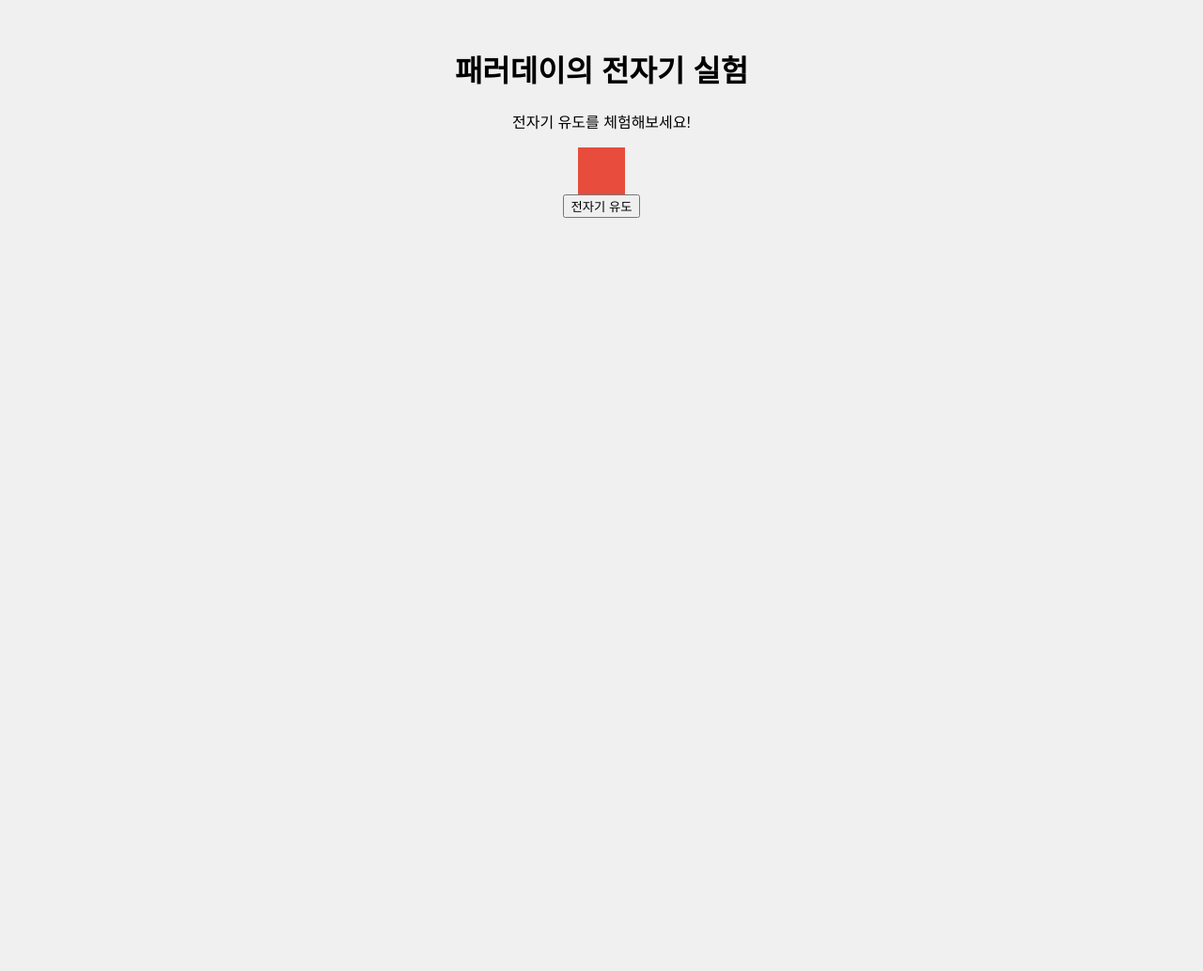
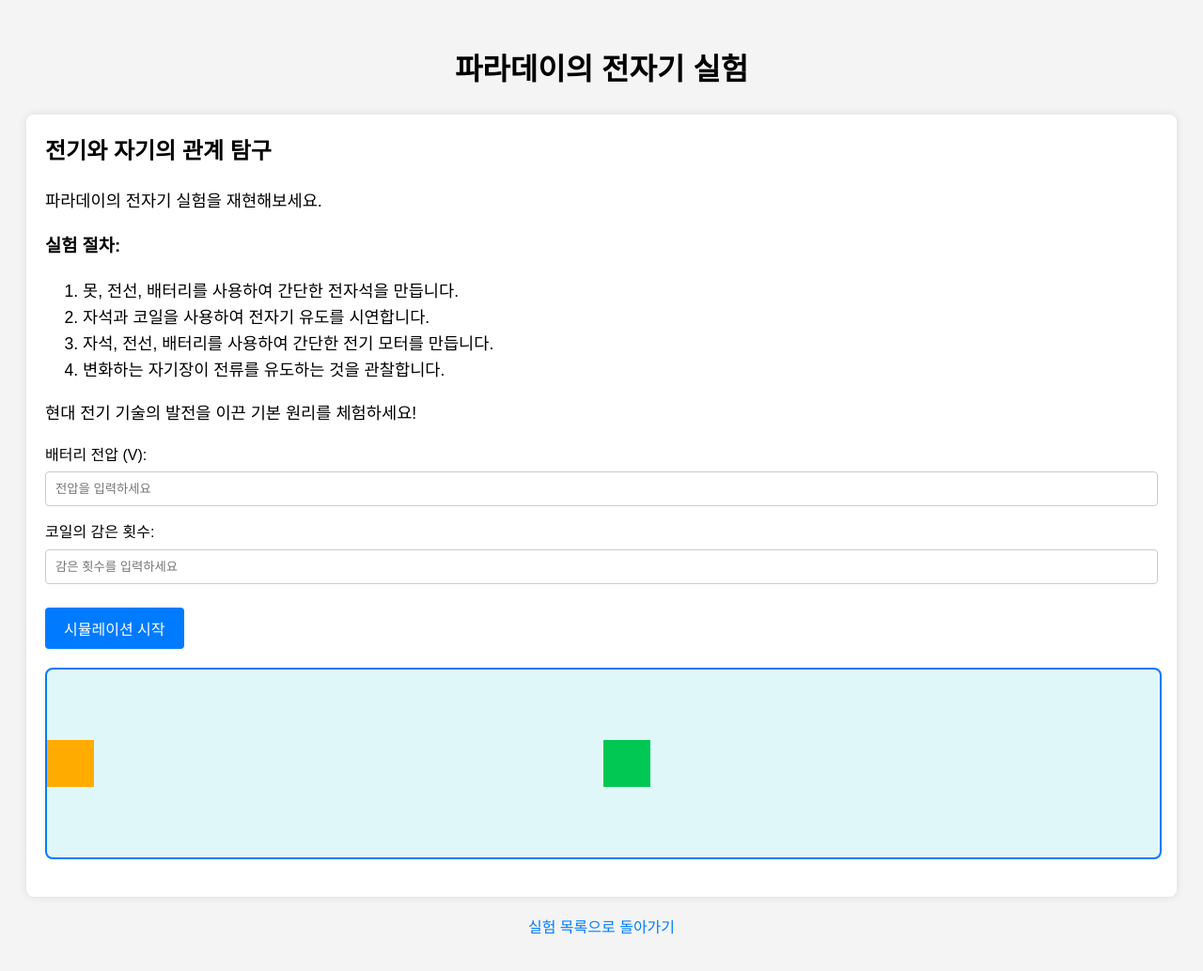
Before and after one commit to Reasonofmoon/science-labs, a website: page experiments/faraday-electromagnetism.html in a window 1280 px wide. Shown: the whole page at 94% size. Before the commit the page ends 800 px from the top, so only its background shows below. Drawn offline with Linux system fonts and the light colour scheme.

Commit message:
Update faraday-electromagnetism.html

```diff
--- a/experiments/faraday-electromagnetism.html
+++ b/experiments/faraday-electromagnetism.html
@@ -3,35 +3,154 @@
 <head>
     <meta charset="UTF-8">
     <meta name="viewport" content="width=device-width, initial-scale=1.0">
-    <title>패러데이의 전자기 실험</title>
+    <title>파라데이의 전자기 실험</title>
     <style>
         body {
             font-family: Arial, sans-serif;
+            line-height: 1.6;
+            padding: 20px;
+            background-color: #f4f4f4;
+        }
+        .header, .footer {
             text-align: center;
-            background-color: #f0f0f0;
+            margin: 20px 0;
         }
-        .container {
-            margin-top: 50px;
+        .experiment-details {
+            background: white;
+            padding: 20px;
+            margin: 20px 0;
+            border-radius: 8px;
+            box-shadow: 0 0 10px rgba(0, 0, 0, 0.1);
         }
-        .coil {
+        .experiment-details h2 {
+            margin-top: 0;
+        }
+        .experiment-details p, .experiment-details ol {
+            font-size: 1.1em;
+        }
+        .experiment-details .result {
+            margin-top: 20px;
+        }
+        .experiment-details button {
+            padding: 10px 20px;
+            font-size: 1em;
+            margin-top: 10px;
+            cursor: pointer;
+            background-color: #007BFF;
+            color: white;
+            border: none;
+            border-radius: 4px;
+        }
+        .footer a {
+            color: #007BFF;
+            text-decoration: none;
+        }
+        .input-group {
+            margin-bottom: 15px;
+        }
+        .input-group label {
+            display: block;
+            margin-bottom: 5px;
+        }
+        .input-group input {
+            width: calc(100% - 22px);
+            padding: 10px;
+            border: 1px solid #ccc;
+            border-radius: 4px;
+        }
+        #simulation {
+            margin: 20px 0;
+            width: 100%;
+            height: 200px;
+            position: relative;
+            background: #e0f7fa;
+            border: 2px solid #007BFF;
+            border-radius: 8px;
+            overflow: hidden;
+        }
+        #magnet, #coil, #motor {
             width: 50px;
             height: 50px;
-            background-color: #e74c3c;
-            margin: 0 auto;
+            background: #ffab00;
+            position: absolute;
+            top: 50%;
+            left: 0;
+            transform: translateY(-50%);
+            transition: transform 1s linear;
+        }
+        #coil {
+            background: #00C853;
+        }
+        #motor {
+            background: #D50000;
         }
     </style>
 </head>
 <body>
-    <div class="container">
-        <h1>패러데이의 전자기 실험</h1>
-        <p>전자기 유도를 체험해보세요!</p>
-        <div class="coil" id="coil"></div>
-        <button onclick="induceCurrent()">전자기 유도</button>
-    </div>
+    <header class="header">
+        <h1>파라데이의 전자기 실험</h1>
+    </header>
+    <main class="main-content">
+        <section class="experiment-details">
+            <h2>전기와 자기의 관계 탐구</h2>
+            <p>파라데이의 전자기 실험을 재현해보세요.</p>
+            <h3>실험 절차:</h3>
+            <ol>
+                <li>못, 전선, 배터리를 사용하여 간단한 전자석을 만듭니다.</li>
+                <li>자석과 코일을 사용하여 전자기 유도를 시연합니다.</li>
+                <li>자석, 전선, 배터리를 사용하여 간단한 전기 모터를 만듭니다.</li>
+                <li>변화하는 자기장이 전류를 유도하는 것을 관찰합니다.</li>
+            </ol>
+            <p>현대 전기 기술의 발전을 이끈 기본 원리를 체험하세요!</p>
+            <div class="input-group">
+                <label for="batteryVoltage">배터리 전압 (V):</label>
+                <input type="number" id="batteryVoltage" placeholder="전압을 입력하세요" step="0.1">
+            </div>
+            <div class="input-group">
+                <label for="coilTurns">코일의 감은 횟수:</label>
+                <input type="number" id="coilTurns" placeholder="감은 횟수를 입력하세요" step="1">
+            </div>
+            <button onclick="startSimulation()">시뮬레이션 시작</button>
+            <div id="simulation">
+                <div id="magnet"></div>
+                <div id="coil" style="left: 50%;"></div>
+                <div id="motor" style="left: 100%;"></div>
+            </div>
+            <div class="result" id="result"></div>
+        </section>
+    </main>
+    <footer class="footer">
+        <a href="../index.html">실험 목록으로 돌아가기</a>
+    </footer>
+
     <script>
-        function induceCurrent() {
-            var coil = document.getElementById("coil");
-            coil.style.backgroundColor = "#2ecc71";
+        function startSimulation() {
+            const batteryVoltage = parseFloat(document.getElementById('batteryVoltage').value);
+            const coilTurns = parseInt(document.getElementById('coilTurns').value);
+            const resultDiv = document.getElementById('result');
+            const magnet = document.getElementById('magnet');
+            const coil = document.getElementById('coil');
+            const motor = document.getElementById('motor');
+
+            if (isNaN(batteryVoltage) || isNaN(coilTurns) || batteryVoltage <= 0 || coilTurns <= 0) {
+                resultDiv.innerHTML = '<p>올바른 값을 입력하세요.</p>';
+                return;
+            }
+
+            const inducedCurrent = batteryVoltage * coilTurns; // 단순화된 전류 유도 계산
+
+            magnet.style.transform = `translateY(-50%) translateX(50px)`;
+            coil.style.transform = `translateY(-50%) translateX(-50px)`;
+            motor.style.transform = `translateY(-50%) translateX(-100px)`;
+
+            setTimeout(() => {
+                resultDiv.innerHTML = `
+                    <p>배터리 전압: ${batteryVoltage} V</p>
+                    <p>코일의 감은 횟수: ${coilTurns}</p>
+                    <p>유도된 전류: ${inducedCurrent.toFixed(2)} A</p>
+                    <p>변화하는 자기장이 전류를 유도하는 것을 관찰하세요!</p>
+                `;
+            }, 1000);
         }
     </script>
 </body>
```
